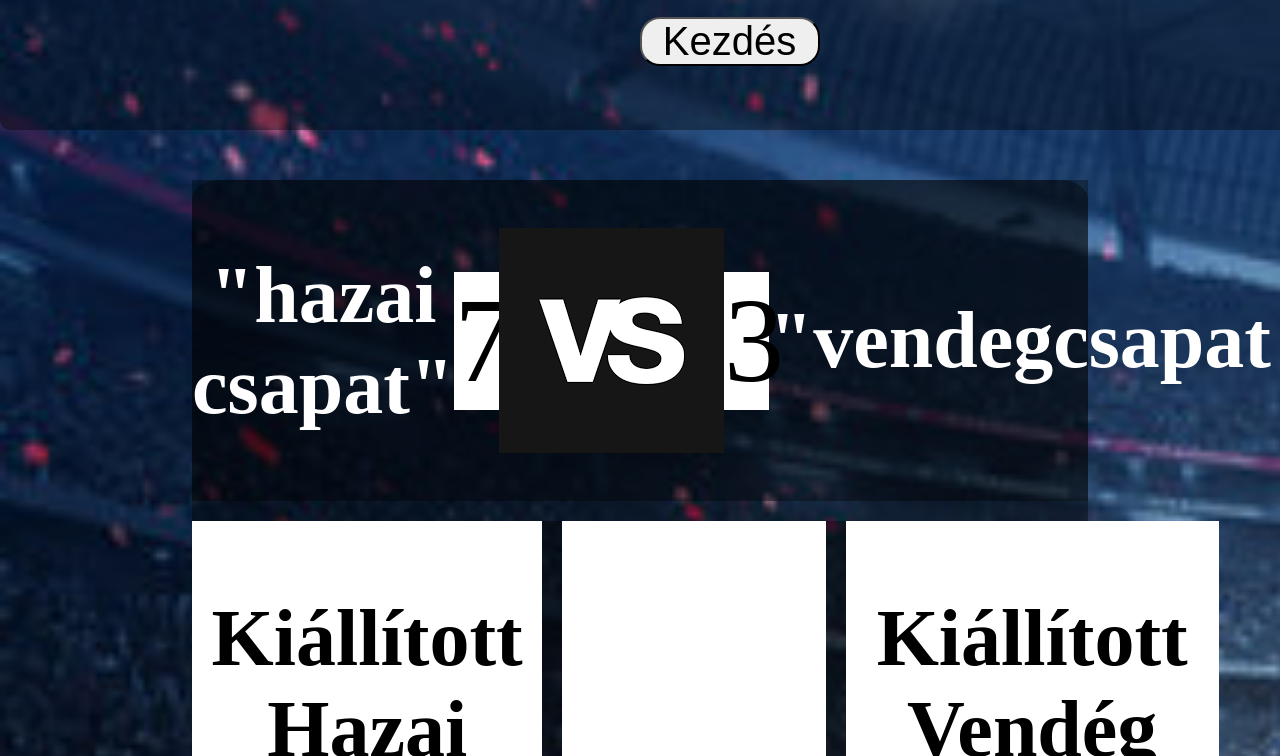
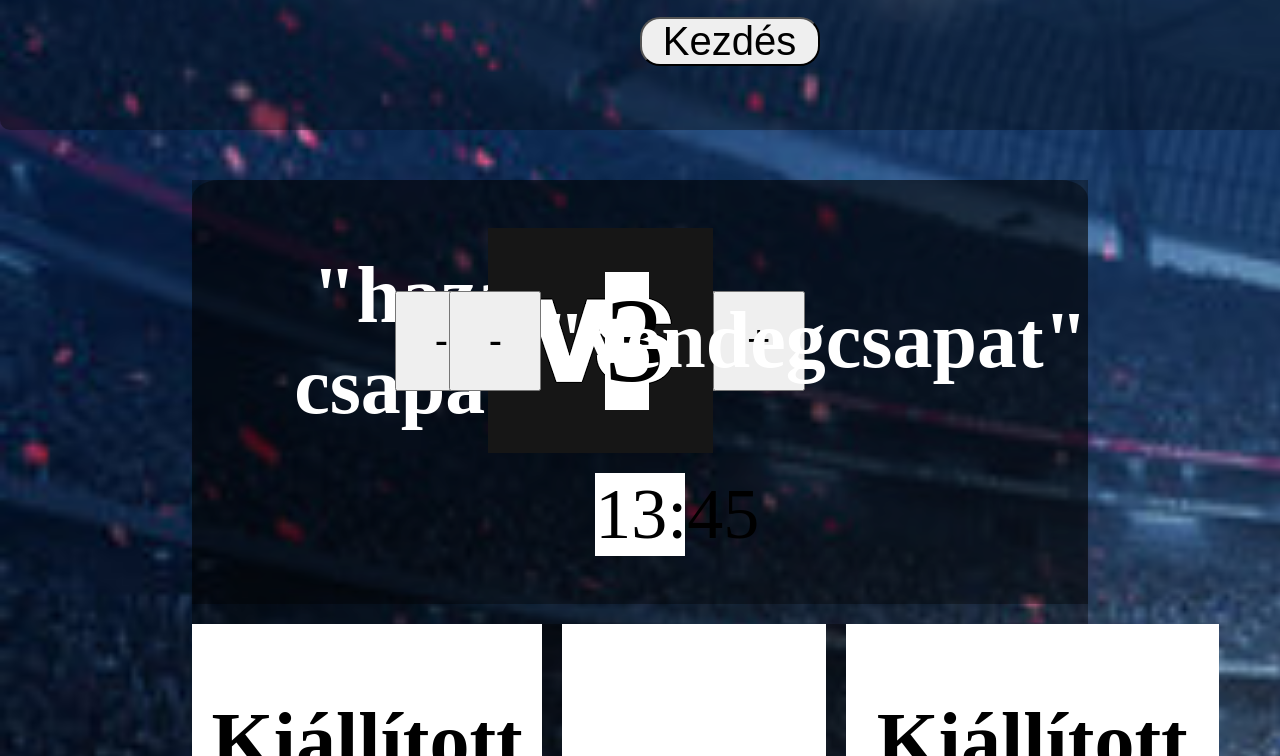
Before and after one commit to GaboSuli/Foci-Projekt-Munka, a plain HTML site: page index.html in a window 1280 px wide. Shown: the part 599-1355 px from the top of the page. Drawn offline with Linux system fonts and the light colour scheme.

Commit message:
kesz header

```diff
--- a/index.html
+++ b/index.html
@@ -32,10 +32,17 @@
     <section class="eloeredmeny" id="eloeredmeny">
         <div class="sor">
             <h2>"hazai csapat"</h2>
+            <button type="button" id="h_plus" class="plus">+</button>
             <p class="golszam">7</p><!--hazai_gol-->
+            <button type="button" id="h_minus" class="minus">-</button>
             <img src="projektkepek/vs.png" alt="">
+            <button type="button" id="v_plus" class="plus">+</button>
             <p class="golszam">3</p><!--vendeg_gol-->
+            <button type="button" id="h_minus" class="minus">-</button>
             <h2>"vendegcsapat"</h2>
+        </div>
+        <div class="sor_2">
+            <p class="ido">13:45</p><!--ido-->
         </div>
         </section>
 </header>
--- a/style.css
+++ b/style.css
@@ -66,6 +66,12 @@ footer{
     display: flex;
     justify-content: space-evenly;
 }
+.sor_2{
+    align-items: center;
+    display: flex;
+    justify-content: center;
+    margin-top: 20px;
+}
 .golszam{
     background-color: white;
     color: black;
@@ -82,6 +88,25 @@ hr{
     color: black;
     height: 4px;
 }
+.ido{
+    background-color: white;
+    color: black;
+    font-size: 300%;
+    width: 10%;
+    text-align: center;
+}
+.plus{
+    width: 100px;
+    height: 100px;
+    font-size: 40px;
+    margin-right: -200px;
+}
+.minus{
+    width: 100px;
+    height: 100px;
+    font-size: 40px;
+    margin-left: -200px;
+}
 @media all and (max-width: 550px){
     .main{
         flex-direction: column;
```
